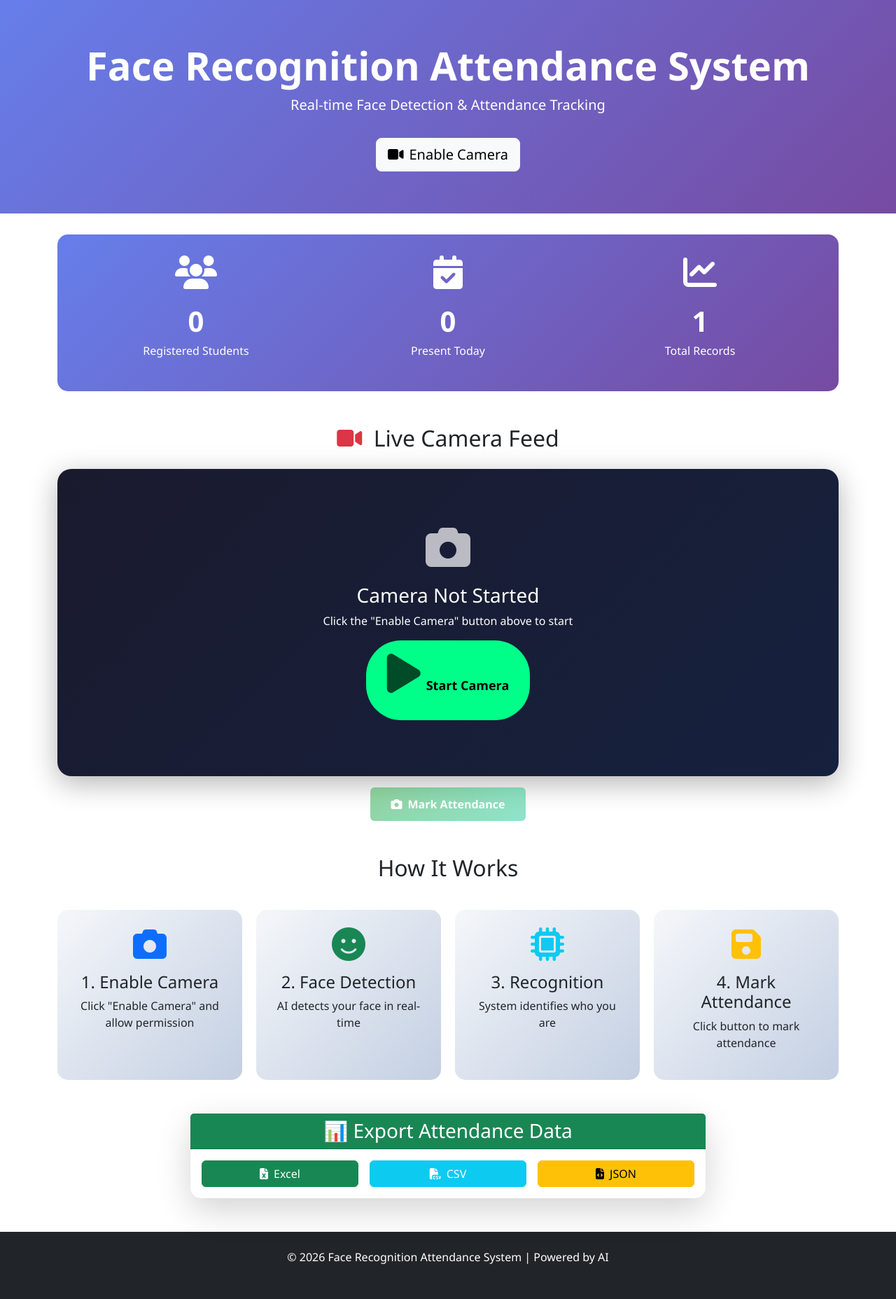
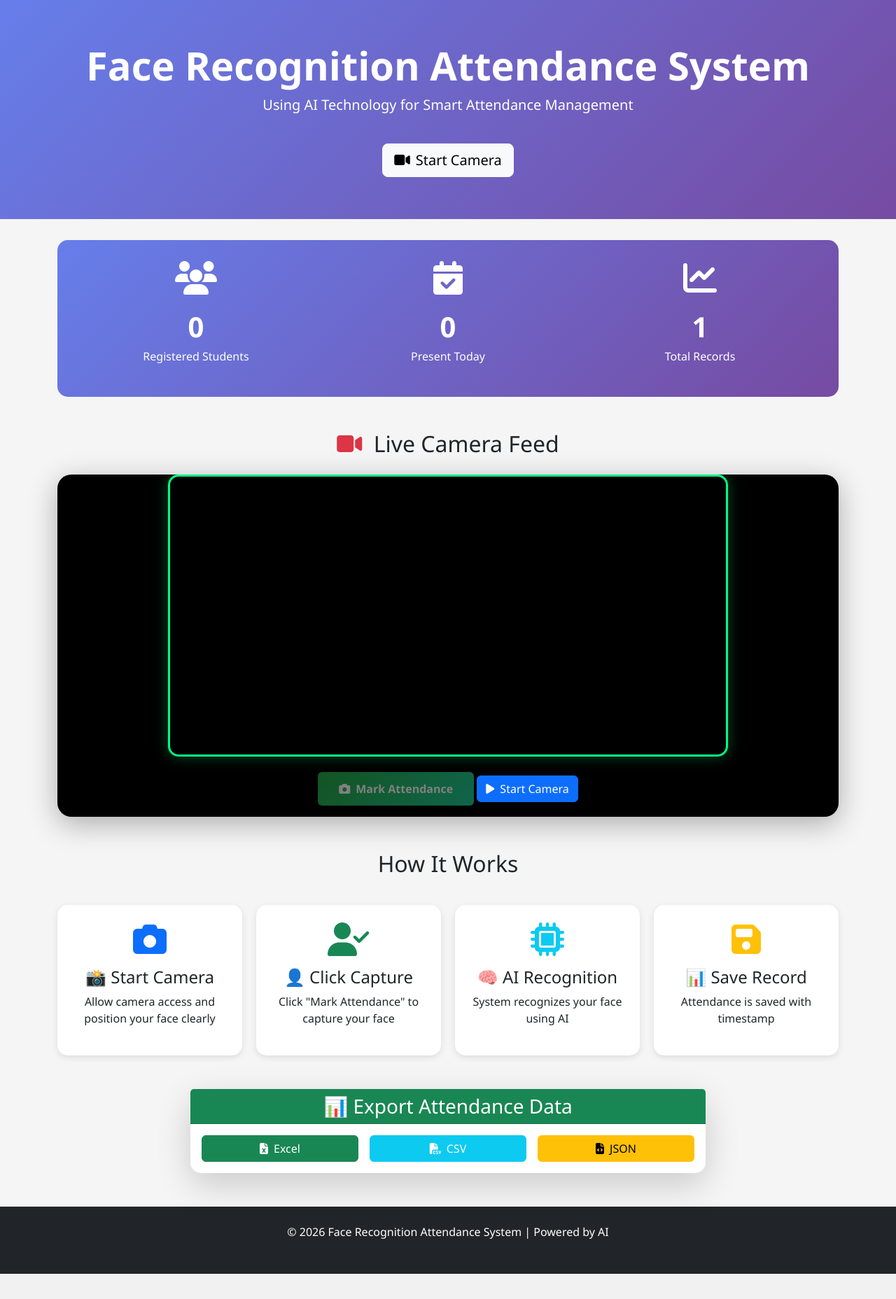
Before and after one commit to yonassetegn016-design/face-detection, a Flask app: page / in a window 1280 px wide. Shown: the part 56-1912 px from the top of the page at 70% size. After the commit the page ends 1876 px from the top, so only its background shows below. Run offline with Flask 3, Linux system fonts and the light colour scheme; some libraries are stand-ins or nearby versions.

Commit message:
Update index.html

```diff
--- a/templates/index.html
+++ b/templates/index.html
@@ -21,6 +21,7 @@
         body {
             font-family: 'Segoe UI', Tahoma, Geneva, Verdana, sans-serif;
             overflow-x: hidden;
+            background: #f5f5f5;
         }
 
         .hero {
@@ -36,19 +37,15 @@
         }
 
         .card:hover {
-            transform: translateY(-10px);
-            box-shadow: 0 10px 30px rgba(0,0,0,0.2);
+            transform: translateY(-5px);
+            box-shadow: 0 10px 30px rgba(0,0,0,0.15);
         }
 
         .camera-container {
-            background: linear-gradient(135deg, #1a1a2e 0%, #16213e 100%);
+            background: #000;
             border-radius: 20px;
-            padding: 20px;
+            overflow: hidden;
             box-shadow: 0 10px 40px rgba(0,0,0,0.3);
-            min-height: 400px;
-            display: flex;
-            align-items: center;
-            justify-content: center;
         }
 
         #video {
@@ -57,8 +54,11 @@
             height: auto;
             border-radius: 15px;
             border: 3px solid #00ff88;
+            box-shadow: 0 0 20px rgba(0,255,136,0.3);
             background: #000;
-            transform: scaleX(-1);
+        }
+
+        #canvas {
             display: none;
         }
 
@@ -83,13 +83,14 @@
         }
 
         .step {
-            background: linear-gradient(135deg, #f5f7fa 0%, #c3cfe2 100%);
+            background: white;
             border-radius: 15px;
             padding: 25px;
             text-align: center;
             flex: 1;
             min-width: 180px;
             transition: transform 0.3s ease;
+            box-shadow: 0 3px 10px rgba(0,0,0,0.1);
         }
 
         .step:hover {
@@ -167,37 +168,6 @@
         @keyframes spin {
             to { transform: rotate(360deg); }
         }
-
-        .alert {
-            animation: slideDown 0.5s ease;
-        }
-
-        @keyframes slideDown {
-            from {
-                opacity: 0;
-                transform: translateY(-20px);
-            }
-            to {
-                opacity: 1;
-                transform: translateY(0);
-            }
-        }
-
-        .camera-permission-btn {
-            background: #00ff88;
-            color: #000;
-            border: none;
-            padding: 15px 30px;
-            font-size: 18px;
-            font-weight: bold;
-            border-radius: 50px;
-            transition: all 0.3s ease;
-        }
-
-        .camera-permission-btn:hover {
-            transform: scale(1.05);
-            box-shadow: 0 5px 20px rgba(0,255,136,0.4);
-        }
     </style>
 </head>
 
@@ -221,9 +191,9 @@
 <section class="hero text-center text-white">
     <div class="container">
         <h1 class="display-4 fw-bold">Face Recognition Attendance System</h1>
-        <p class="lead">Real-time Face Detection & Attendance Tracking</p>
-        <button onclick="requestCameraPermission()" class="btn btn-light btn-lg mt-3" id="requestCameraBtn">
-            <i class="fas fa-video me-2"></i>Enable Camera
+        <p class="lead">Using AI Technology for Smart Attendance Management</p>
+        <button onclick="startCamera()" class="btn btn-light btn-lg mt-4">
+            <i class="fas fa-video me-2"></i>Start Camera
         </button>
     </div>
 </section>
@@ -257,27 +227,25 @@
         <i class="fas fa-video me-2 text-danger"></i>
         Live Camera Feed
     </h2>
-    <div class="camera-container" id="cameraContainer">
-        <div class="video-placeholder" id="videoPlaceholder">
-            <i class="fas fa-camera"></i>
-            <h3>Camera Not Started</h3>
-            <p>Click the "Enable Camera" button above to start</p>
-            <button onclick="requestCameraPermission()" class="camera-permission-btn">
-                <i class="fas fa-play me-2"></i>Start Camera
-            </button>
-        </div>
-        <video id="video" autoplay playsinline muted style="display: none;"></video>
-    </div>
-    <div class="text-center mt-3">
+    <div class="camera-container">
+        <div class="text-center">
+            <video id="video" autoplay playsinline style="width: 100%; max-width: 800px; border-radius: 15px;"></video>
+            <canvas id="canvas" style="display: none;"></canvas>
+            <div class="mt-3">
                 <button id="captureBtn" class="btn btn-capture text-white" onclick="captureAndRecognize()" disabled>
                     <i class="fas fa-camera me-2"></i>Mark Attendance
+                </button>
+                <button id="startCameraBtn" class="btn btn-primary" onclick="startCamera()">
+                    <i class="fas fa-play me-2"></i>Start Camera
                 </button>
                 <button id="stopCameraBtn" class="btn btn-danger" onclick="stopCamera()" style="display: none;">
                     <i class="fas fa-stop me-2"></i>Stop Camera
                 </button>
             </div>
-    <div id="statusMessage" class="mt-3 text-center"></div>
-    <div id="recognitionResult" class="mt-3 text-center"></div>
+            <div id="statusMessage" class="mt-3"></div>
+            <div id="recognitionResult" class="mt-3"></div>
+        </div>
+    </div>
 </section>
 
 <!-- HOW IT WORKS -->
@@ -286,23 +254,23 @@
     <div class="timeline">
         <div class="step">
             <i class="fas fa-camera fa-3x mb-3 text-primary"></i>
-            <h4>1. Enable Camera</h4>
-            <p>Click "Enable Camera" and allow permission</p>
+            <h4>📸 Start Camera</h4>
+            <p>Allow camera access and position your face clearly</p>
         </div>
         <div class="step">
-            <i class="fas fa-face-smile fa-3x mb-3 text-success"></i>
-            <h4>2. Face Detection</h4>
-            <p>AI detects your face in real-time</p>
+            <i class="fas fa-user-check fa-3x mb-3 text-success"></i>
+            <h4>👤 Click Capture</h4>
+            <p>Click "Mark Attendance" to capture your face</p>
         </div>
         <div class="step">
             <i class="fas fa-microchip fa-3x mb-3 text-info"></i>
-            <h4>3. Recognition</h4>
-            <p>System identifies who you are</p>
+            <h4>🧠 AI Recognition</h4>
+            <p>System recognizes your face using AI</p>
         </div>
         <div class="step">
             <i class="fas fa-save fa-3x mb-3 text-warning"></i>
-            <h4>4. Mark Attendance</h4>
-            <p>Click button to mark attendance</p>
+            <h4>📊 Save Record</h4>
+            <p>Attendance is saved with timestamp</p>
         </div>
     </div>
 </section>
@@ -352,24 +320,11 @@
 let video = null;
 let stream = null;
 let isCameraRunning = false;
+let detectionInterval = null;
 
-// ==================== REQUEST CAMERA PERMISSION ====================
-async function requestCameraPermission() {
-    const statusDiv = document.getElementById('statusMessage');
-    const requestBtn = document.getElementById('requestCameraBtn');
-
-    statusDiv.innerHTML = '<div class="alert alert-info"><i class="fas fa-spinner fa-spin me-2"></i>Requesting camera access...</div>';
-    requestBtn.disabled = true;
-    requestBtn.innerHTML = '<i class="fas fa-spinner fa-spin me-2"></i>Requesting...';
-
+// Start camera
+async function startCamera() {
     try {
-        // First, check if permissions API is supported
-        if (navigator.permissions) {
-            const permissionStatus = await navigator.permissions.query({ name: 'camera' });
-            console.log('Camera permission state:', permissionStatus.state);
-        }
-
-        // Request camera with specific constraints
         const constraints = {
             video: {
                 width: { ideal: 640 },
@@ -382,67 +337,32 @@ async function requestCameraPermission() {
         console.log('Requesting camera with constraints:', constraints);
 
         stream = await navigator.mediaDevices.getUserMedia(constraints);
-        console.log('Camera stream obtained successfully');
-
-        // Initialize video element
         video = document.getElementById('video');
         video.srcObject = stream;
-
-        // Wait for video to be ready
-        await new Promise((resolve) => {
-            video.onloadedmetadata = () => {
-                console.log('Video metadata loaded');
-                resolve();
-            };
-        });
 
         await video.play();
         console.log('Video playing');
 
         isCameraRunning = true;
 
-        // Show video, hide placeholder
-        video.style.display = 'block';
-        document.getElementById('videoPlaceholder').style.display = 'none';
-
-        // Enable capture button
         document.getElementById('captureBtn').disabled = false;
         document.getElementById('stopCameraBtn').style.display = 'inline-block';
-        document.getElementById('requestCameraBtn').style.display = 'none';
 
-        statusDiv.innerHTML = '<div class="alert alert-success"><i class="fas fa-check-circle me-2"></i>Camera started successfully! Face detected will be highlighted.</div>';
-
-        // Start face detection
-        startFaceDetection();
-
-        setTimeout(() => {
-            statusDiv.innerHTML = '';
-        }, 3000);
+        showStatus('Camera started successfully!', 'success');
 
     } catch (error) {
-        console.error('Camera error details:', error);
-
-        let errorMessage = 'Unable to access camera. ';
-        if (error.name === 'NotAllowedError') {
-            errorMessage += 'Please grant camera permission in your browser settings.';
-        } else if (error.name === 'NotFoundError') {
-            errorMessage += 'No camera found on this device.';
-        } else if (error.name === 'NotReadableError') {
-            errorMessage += 'Camera is already in use by another application.';
-        } else {
-            errorMessage += error.message;
-        }
-
-        statusDiv.innerHTML = `<div class="alert alert-danger"><i class="fas fa-exclamation-triangle me-2"></i>${errorMessage}</div>`;
-
-    } finally {
-        requestBtn.disabled = false;
-        requestBtn.innerHTML = '<i class="fas fa-video me-2"></i>Enable Camera';
+        console.error('Camera error:', error);
+        showStatus('Unable to access camera. Please ensure you have granted camera permissions.', 'danger');
     }
 }
 
-// ==================== STOP CAMERA ====================
+// Stop camera
 function stopCamera() {
+    if (detectionInterval) {
+        clearInterval(detectionInterval);
+        detectionInterval = null;
+    }
+
     if (stream) {
         stream.getTracks().forEach(track => {
             track.stop();
@@ -454,49 +374,17 @@ function stopCamera() {
         video.srcObject = null;
         video.style.display = 'none';
     }
-
     isCameraRunning = false;
 
-    // Show placeholder
-    document.getElementById('videoPlaceholder').style.display = 'block';
     document.getElementById('captureBtn').disabled = true;
+    document.getElementById('startCameraBtn').style.display = 'inline-block';
     document.getElementById('stopCameraBtn').style.display = 'none';
-    document.getElementById('requestCameraBtn').style.display = 'inline-block';
 
+    addConsoleLog('Camera stopped', 'info');
     showStatus('Camera stopped', 'info');
 }
 
-// ==================== FACE DETECTION ====================
-async function startFaceDetection() {
-    if (!isCameraRunning) return;
-
-    // Simple face detection using canvas (no external library needed)
-    const canvas = document.createElement('canvas');
-    const ctx = canvas.getContext('2d');
-
-    async function detect() {
-        if (!isCameraRunning || !video || video.readyState !== 4) {
-            requestAnimationFrame(detect);
-            return;
-        }
-
-        canvas.width = video.videoWidth;
-        canvas.height = video.videoHeight;
-        ctx.drawImage(video, 0, 0, canvas.width, canvas.height);
-
-        // Get image data for simple skin tone detection
-        const imageData = ctx.getImageData(0, 0, canvas.width, canvas.height);
-
-        // For now, just show that detection is active
-        // In production, you'd use face-api.js or similar
-
-        requestAnimationFrame(detect);
-    }
-
-    detect();
-}
-
-// ==================== CAPTURE AND RECOGNIZE ====================
+// Capture and recognize face
 async function captureAndRecognize() {
     if (!isCameraRunning || !video || video.readyState !== 4) {
         showStatus('Please start the camera first', 'warning');
@@ -509,37 +397,33 @@ async function captureAndRecognize() {
     captureBtn.disabled = true;
 
     try {
-        // Capture frame from video
-        const canvas = document.createElement('canvas');
-        canvas.width = video.videoWidth;
-        canvas.height = video.videoHeight;
-        const ctx = canvas.getContext('2d');
-        ctx.drawImage(video, 0, 0, canvas.width, canvas.height);
-
-        const imageData = canvas.toDataURL('image/jpeg', 0.8);
-
-        // Send to server for face detection and attendance
+        // Send to server for face detection/recognition
         const response = await fetch('/api/recognize-face', {
             method: 'POST',
-            headers: {
-                'Content-Type': 'application/json',
-            },
+            headers: { 'Content-Type': 'application/json' },
             body: JSON.stringify({ image: imageData })
         });
 
         const result = await response.json();
 
         if (result.success) {
+            addConsoleLog(`✅ Attendance marked for ${result.name} (ID: ${result.id}) - Confidence: ${result.confidence}%`, 'success');
             showStatus(`✅ ${result.message}`, 'success');
+
+            // Draw success circle
+            drawGreenCircle(video.videoWidth / 2, video.videoHeight / 2, 100, result.name, result.confidence);
+
             document.getElementById('recognitionResult').innerHTML = `
                 <div class="alert alert-success">
                     <i class="fas fa-check-circle me-2"></i>
-                    <strong>${result.name || 'Student'}</strong><br>
-                    Attendance marked at ${new Date().toLocaleTimeString()}
+                    <strong>${result.name || 'Student'}</strong> - Attendance marked at ${result.time || new Date().toLocaleTimeString()}
                 </div>
             `;
-            loadStatistics(); // Refresh stats
+            loadStatistics();
+
+            setTimeout(() => clearOverlay(), 2000);
         } else {
+            addConsoleLog(`❌ Recognition failed: ${result.message}`, 'error');
             showStatus(`❌ ${result.message}`, 'danger');
             document.getElementById('recognitionResult').innerHTML = `
                 <div class="alert alert-warning">
@@ -550,6 +434,7 @@ async function captureAndRecognize() {
         }
     } catch (error) {
         console.error('Recognition error:', error);
+        addConsoleLog(`Error: ${error.message}`, 'error');
         showStatus('Error during face recognition. Please try again.', 'danger');
     } finally {
         captureBtn.innerHTML = originalText;
@@ -598,6 +483,7 @@ async function exportData(format) {
 
         statusDiv.className = 'alert alert-success';
         statusDiv.innerHTML = '<i class="fas fa-check-circle me-2"></i> Export successful!';
+        addConsoleLog(`Exported attendance data as ${format.toUpperCase()}`, 'success');
         setTimeout(() => statusDiv.style.display = 'none', 3000);
     } catch (error) {
         statusDiv.className = 'alert alert-danger';
@@ -641,35 +527,19 @@ function setupScrollToTop() {
     });
 }
 
-// ==================== CHECK CAMERA PERMISSION ON PAGE LOAD ====================
-async function checkCameraPermission() {
-    if (navigator.permissions && navigator.permissions.query) {
-        try {
-            const permissionStatus = await navigator.permissions.query({ name: 'camera' });
-            console.log('Initial camera permission:', permissionStatus.state);
-
-            permissionStatus.onchange = () => {
-                console.log('Camera permission changed to:', permissionStatus.state);
-            };
-        } catch (err) {
-            console.log('Permissions API not fully supported');
-        }
-    }
-}
-
-// ==================== INITIALIZE ====================
+// Initialize
 document.addEventListener('DOMContentLoaded', () => {
     displayTodayDate();
     loadStatistics();
     setupScrollToTop();
     checkCameraPermission();
     setInterval(loadStatistics, 10000);
+});
 
 // Add Bootstrap JS
 const script = document.createElement('script');
 script.src = 'https://cdn.jsdelivr.net/npm/bootstrap@5.3.0/dist/js/bootstrap.bundle.min.js';
 document.body.appendChild(script);
-});
 </script>
 </body>
 </html>
```
Lines whose indentation alone changed are shown as unchanged.
